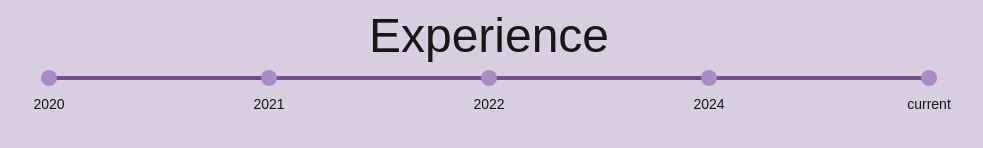
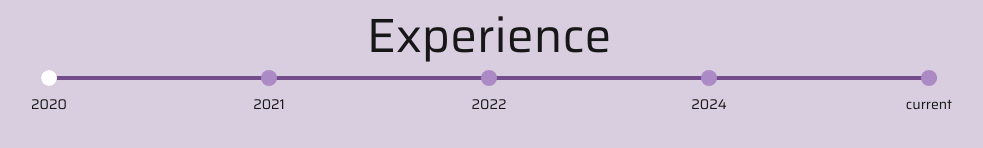
Before and after one commit to aqifbashah/portfolio-2025, a Next.js app: page / in a window 1280 px wide. Shown: the part 1986-2134 px from the top of the page, without its empty margins (151-1134 px from the left). Built offline with nearby package versions, Linux system fonts and the light colour scheme.

Commit message:
wip: experience page scroll jacking

```diff
--- a/package.json
+++ b/package.json
@@ -9,6 +9,7 @@
     "lint": "next lint"
   },
   "dependencies": {
+    "framer-motion": "^12.4.7",
     "lenis": "^1.1.20",
     "lucide-react": "^0.475.0",
     "next": "15.1.7",
--- a/src/app/components/Header.tsx
+++ b/src/app/components/Header.tsx
@@ -14,7 +14,7 @@ export default function Header() {
   if (!isMounted) return null;
   return (
     <div className="fixed top-0 z-50 flex h-[60px] w-full items-center justify-between bg-background px-24 py-4 text-black dark:text-white">
-      <h1>Aqif Bashah</h1>
+      <h1 className="text-2xl font-bold text-primary">Aqif Bashah</h1>
       <NavBar />
       <ThemeToggle />
     </div>
--- a/src/app/components/NavBar.tsx
+++ b/src/app/components/NavBar.tsx
@@ -46,7 +46,7 @@ export default function NavBar() {
   };
 
   return (
-    <nav className="flex items-center justify-center gap-4 p-2 text-black dark:text-white">
+    <nav className="flex items-center justify-center gap-16 p-2 text-2xl">
       {navLinks.map(({ to, label }) => (
         <button
           key={to}
--- a/src/app/components/exprience/Exprience.tsx
+++ b/src/app/components/exprience/Exprience.tsx
@@ -1,4 +1,53 @@
+"use client";
+
+import { useEffect, useState } from "react";
+import { motion } from "framer-motion";
+
 export default function Experience() {
+  const [scrollY, setScrollY] = useState(0);
+  const [isSectionInView, setIsSectionInView] = useState(false);
+
+  useEffect(() => {
+    const handleScroll = (event: WheelEvent) => {
+      if (isSectionInView) {
+        event.preventDefault(); // Stop page scroll
+        setScrollY((prev) => Math.max(0, prev + event.deltaY * 0.3)); // Move marker
+      }
+    };
+
+    window.addEventListener("wheel", handleScroll, { passive: false });
+
+    return () => {
+      window.removeEventListener("wheel", handleScroll);
+    };
+  }, [isSectionInView]);
+
+  // Check if section is in view
+  useEffect(() => {
+    const section = document.getElementById("experience-section");
+
+    const observer = new IntersectionObserver(
+      ([entry]) => {
+        setIsSectionInView(entry.isIntersecting);
+
+        // Enable/Disable body scroll
+        if (entry.isIntersecting) {
+          document.body.style.overflow = "hidden"; // Stop page scroll
+        } else {
+          document.body.style.overflow = ""; // Restore scrolling
+        }
+      },
+      { threshold: 0.8 }, // Trigger when 80% visible
+    );
+
+    if (section) observer.observe(section);
+
+    return () => {
+      if (section) observer.unobserve(section);
+      document.body.style.overflow = ""; // Restore scrolling when component unmounts
+    };
+  }, []);
+
   const experiences = [
     { year: "2020" },
     { year: "2021" },
@@ -8,12 +57,15 @@ export default function Experience() {
   ];
 
   return (
-    <div className="flex h-screen w-full flex-col items-center justify-center gap-4">
+    <div
+      id="experience-section"
+      className="flex h-screen w-full flex-col items-center justify-center gap-4"
+    >
       <h1 className="text-5xl">Experience</h1>
       <div className="relative z-0 w-full max-w-4xl">
         {/* Horizontal Line */}
         <div className="h-1 w-full rounded-full bg-primary"></div>
-        {/* Markers */}
+
         <div className="absolute inset-0 flex w-full items-center justify-between">
           {experiences.map((exp, index) => (
             <div key={index} className="relative">
@@ -24,6 +76,15 @@ export default function Experience() {
             </div>
           ))}
         </div>
+
+        {/* Moving Marker */}
+        <motion.div
+          className="absolute inset-0 flex w-full items-center"
+          animate={{ x: scrollY }} // Moves markers with scroll input
+          transition={{ type: "tween", ease: "linear", duration: 0.2 }}
+        >
+          <div className="h-4 w-4 rounded-full bg-white"></div>
+        </motion.div>
       </div>
     </div>
   );
--- a/src/app/globals.css
+++ b/src/app/globals.css
@@ -1,3 +1,4 @@
+@import url("https://fonts.googleapis.com/css2?family=Saira:ital,wght@0,100..900;1,100..900&display=swap");
 @tailwind base;
 @tailwind components;
 @tailwind utilities;
@@ -25,5 +26,5 @@
 body {
   color: var(--foreground);
   background: var(--background);
-  font-family: Arial, Helvetica, sans-serif;
+  font-family: "Saira", sans-serif;
 }
--- a/src/app/layout.tsx
+++ b/src/app/layout.tsx
@@ -1,18 +1,8 @@
 import type { Metadata } from "next";
-import { Geist, Geist_Mono } from "next/font/google";
+import { Saira } from "next/font/google";
 import "./globals.css";
 import { ThemeProvider } from "./context/theme-provider";
 import Header from "./components/Header";
-
-const geistSans = Geist({
-  variable: "--font-geist-sans",
-  subsets: ["latin"],
-});
-
-const geistMono = Geist_Mono({
-  variable: "--font-geist-mono",
-  subsets: ["latin"],
-});
 
 export const metadata: Metadata = {
   title: "Aqif Bashah Port",
@@ -26,9 +16,7 @@ export default function RootLayout({
 }) {
   return (
     <html lang="en">
-      <body
-        className={`${geistSans.variable} ${geistMono.variable} antialiased`}
-      >
+      <body className={`font-saira antialiased`}>
         <ThemeProvider attribute="class" defaultTheme="system" enableSystem>
           <Header />
           <main>{children}</main>
--- a/tailwind.config.ts
+++ b/tailwind.config.ts
@@ -8,6 +8,9 @@ export default {
   ],
   theme: {
     extend: {
+      fontFamily: {
+        saira: ["Saira", "sans-serif"],
+      },
       colors: {
         background: "var(--background)",
         foreground: "var(--foreground)",
@@ -17,6 +20,5 @@ export default {
       },
     },
   },
-  darkMode: "class",
   plugins: [],
 } satisfies Config;
```
Also changed, not shown: 1 other file (tests, documents, lock files or other folders).
